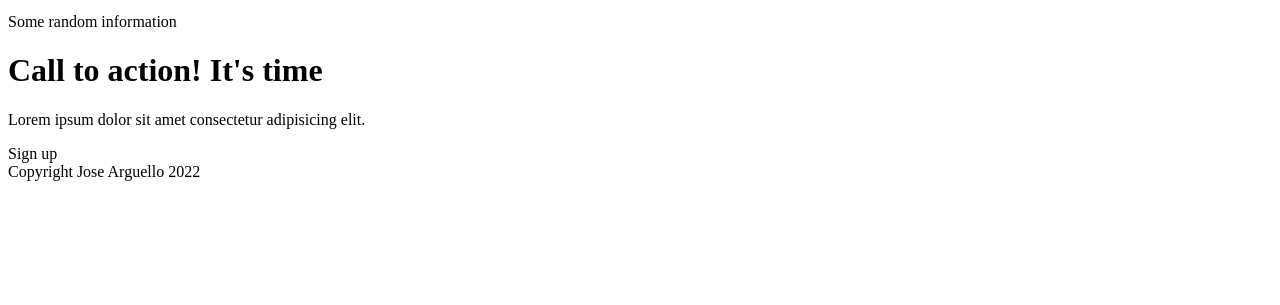
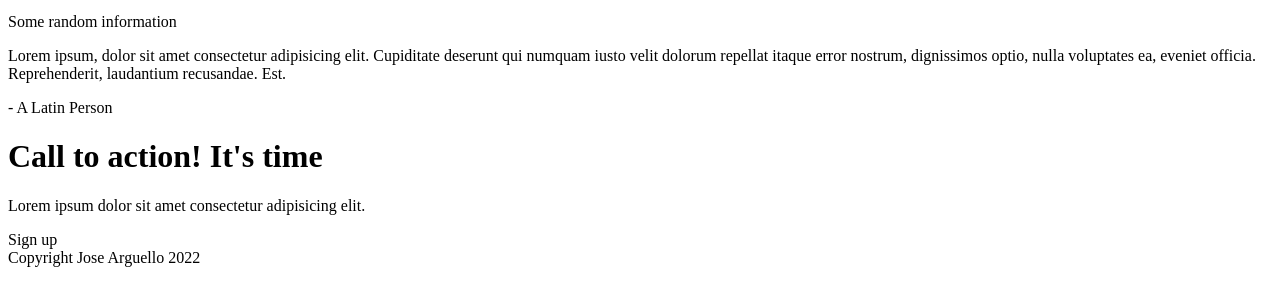
Before and after one commit to jarguello1/odin-landing, a plain HTML site: page index.html in a window 1280 px wide. Shown: the part 249-554 px from the top of the page. Drawn offline with Linux system fonts and the light colour scheme.

Commit message:
add initial css classes

```diff
--- a/index.html
+++ b/index.html
@@ -30,10 +30,11 @@
         <div class="card"></div>
         <div class="card"></div>
     </div>
-    <div class="quote">
-
+    <div class="quote-block">
+        <p class="quote">Lorem ipsum, dolor sit amet consectetur adipisicing elit. Cupiditate deserunt qui numquam iusto velit dolorum repellat itaque error nostrum, dignissimos optio, nulla voluptates ea, eveniet officia. Reprehenderit, laudantium recusandae. Est.</p>
+        <p class="author">- A Latin Person</p>
     </div>
-    <div class="signup">
+    <div class="signup-block">
         <h1>Call to action! It's time</h1>
         <p>Lorem ipsum dolor sit amet consectetur adipisicing elit.</p>
         <div class="buttons">Sign up</div>
```
